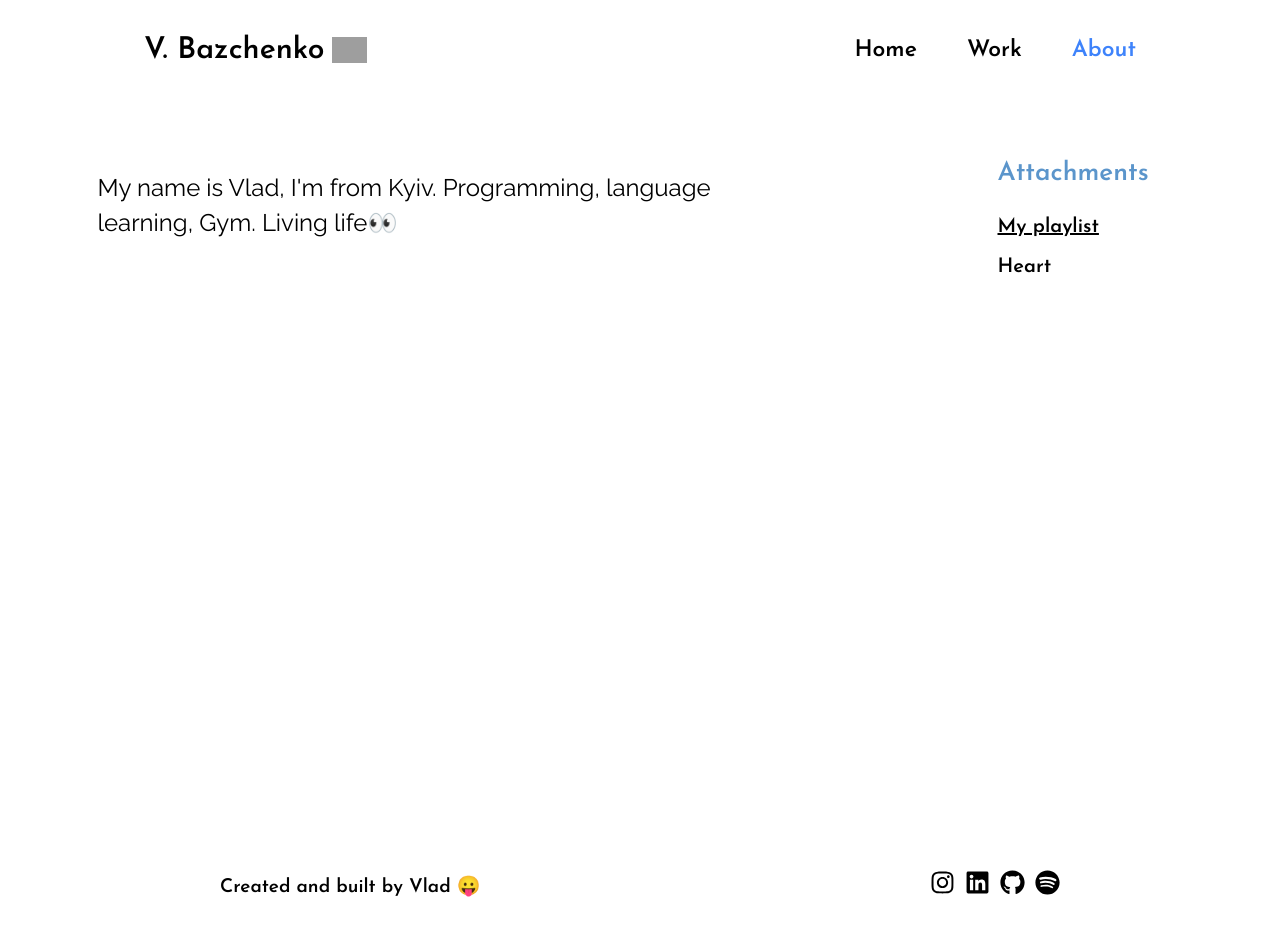
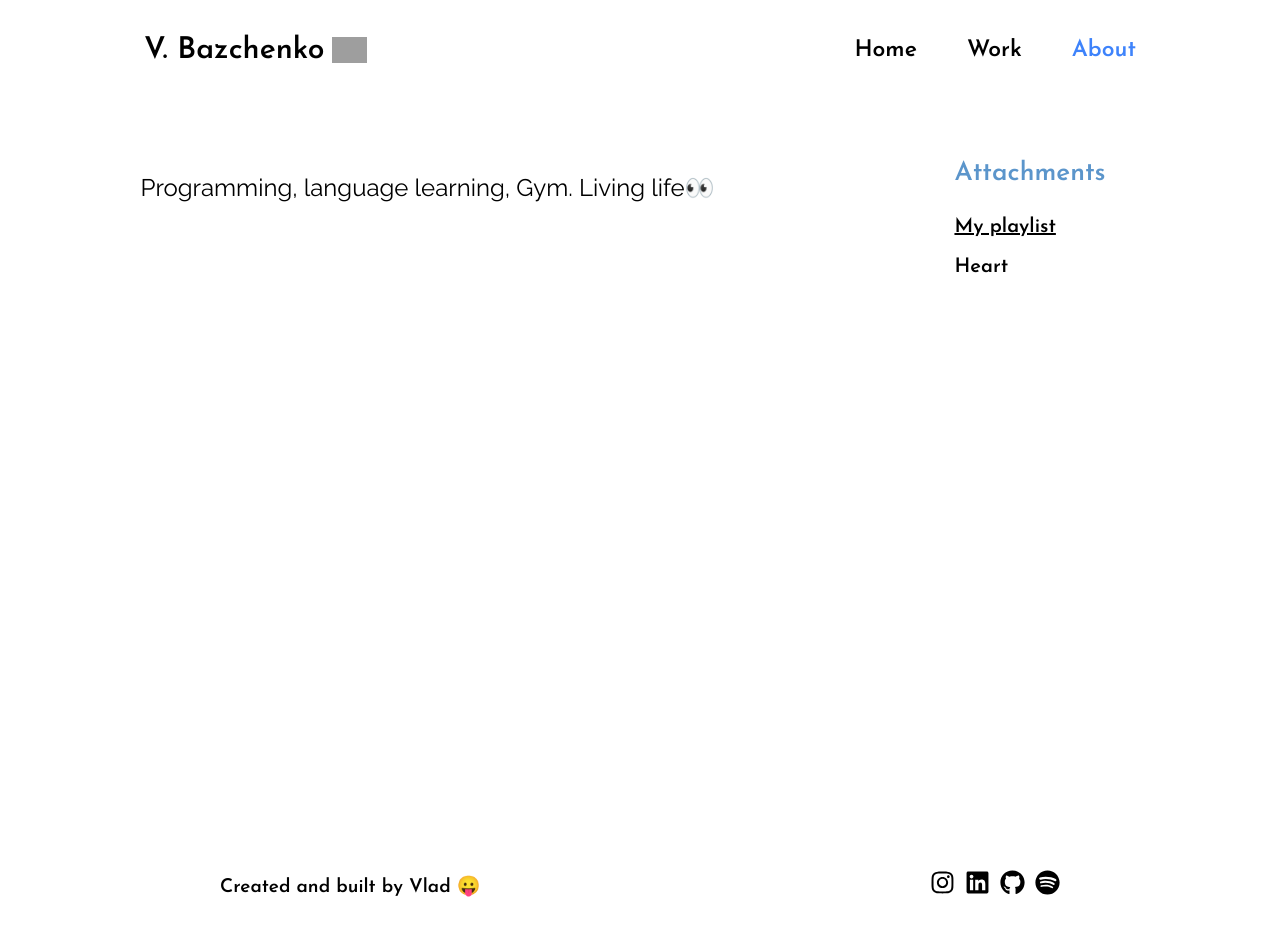
Before and after one commit to wwsqlld/portfolio-vite, a React (Vite) app: page /about in a window 1280 px wide. Shown: the top 936 px of the page. Built offline with nearby package versions, Linux system fonts and the light colour scheme; grey boxes are pictures that could not be loaded; a web font is replaced by a local one.

Commit message:
change bio

```diff
--- a/src/pages/About.jsx
+++ b/src/pages/About.jsx
@@ -34,7 +34,7 @@ const About = () => {
       <div className='about-container'>
         <div className='about-me-part'>
           <p id='about-me-text'>
-            My name is Vlad, I'm from Kyiv. Programming, language learning, Gym. Living life👀
+            Programming, language learning, Gym. Living life👀
           </p>
         </div>
         <div className='also-interesting'>
```
